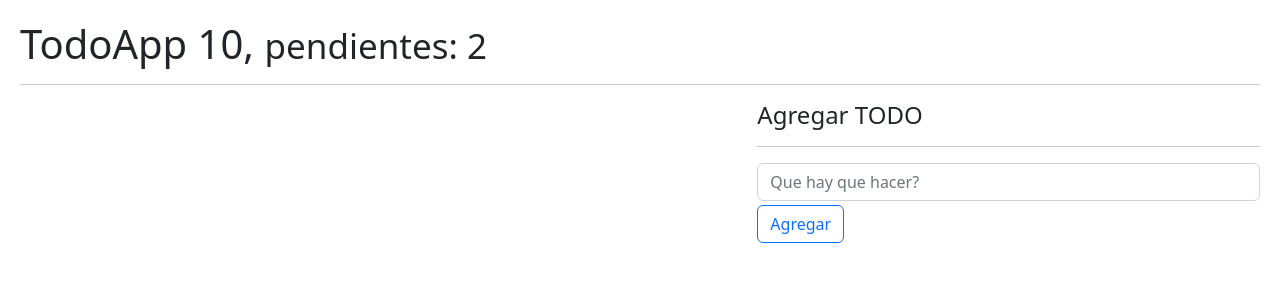
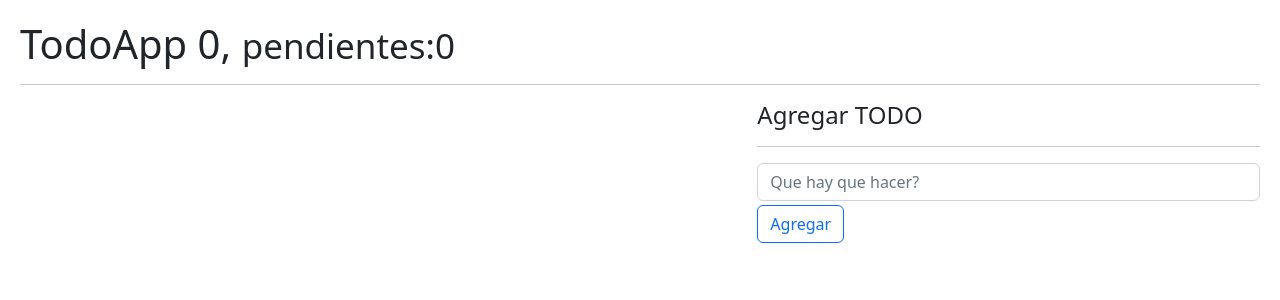
Before and after one commit to ddessilvestri/05-hook-app, a React (Vite) app: page / in a window 1280 px wide. Shown: the top 300 px of the page. Built offline with nearby package versions, Linux system fonts and the light colour scheme.

Commit message:
todos app ready: reducer + custom hooks

```diff
--- a/src/08-useReducer/TodoApp.jsx
+++ b/src/08-useReducer/TodoApp.jsx
@@ -1,66 +1,14 @@
-import { useEffect, useReducer } from "react"
-import { todoReducer } from "./todoReducer";
 import { TodoList } from "./components/TodoList";
 import { TodoAdd } from "./components/TodoAdd";
-
-const initialState = [
-    // {
-    //     id: new Date().getTime(),
-    //     description: 'Recolectar la piedra del alma',
-    //     done:false,
-    // },
-    // {
-    //     id: new Date().getTime() * 3,
-    //     description: 'Recolectar la piedra del poder',
-    //     done:false,
-    // },
-];
-
-const init = () =>{
-    return JSON.parse( localStorage.getItem('todos'))  || [];
-};
+import { useTodos } from "../hooks/useTodos";
 
 export const TodoApp = () => {
 
-    const [todos, dispatch] = useReducer(todoReducer, initialState,init);
-
-    useEffect(() => {
-        localStorage.setItem('todos',JSON.stringify(todos));
-    }, [todos])
-
-
-    const handleNewTodo = (todo) =>{
-        const action = {
-            type: '[TODO] Add Todo',
-            payload: todo,
-        };
-
-        dispatch(action);
-    }
-
-    const handleDeleteTodo = (id) =>{
-        dispatch({
-            type: '[TODO] Remove Todo',
-            payload: id,
-        })
-    };
-
-    const handleToggleTodo = (id)=>{
-        console.log("handleToggleTodo",id);
-        // dispatch({
-        //     type: '[TODO] Toggle Todo',
-        //     payload: id,
-        // })
-        dispatch({
-            type: '[TODO] Toggle Todo',
-            payload: id,
-        });
-    }
-
+    const {todos,todosCount,pendingTodosCount,handleNewTodo,handleDeleteTodo,handleToggleTodo} = useTodos();
 
     return (
         <>
-            <h1>TodoApp 10, <small>pendientes: 2</small></h1>
+            <h1>TodoApp {todosCount}, <small>pendientes:{pendingTodosCount} </small></h1>
             <hr />
 
             <div className="row">
--- a/src/08-useReducer/todoReducer.js
+++ b/src/08-useReducer/todoReducer.js
@@ -17,6 +17,7 @@
                         done: !todo.done,
                     }
                 }
+                return todo;
             });
         default:
             return initialState;
--- /dev/null
+++ b/src/hooks/useTodos.js
@@ -0,0 +1,54 @@
+import { useEffect, useReducer, useState } from "react"
+import { todoReducer } from "../08-useReducer/todoReducer";
+
+const init = () =>{
+    return JSON.parse( localStorage.getItem('todos'))  || [];
+};
+
+export const useTodos = ( initialState =[]) => {
+
+    const [todos, dispatch] = useReducer(todoReducer, initialState,init);
+
+    // const [todosCount, setTodosCount] = useState(0);
+    // const [pendingTodosCount, setPendingTodosCount] = useState(0);
+
+    useEffect(() => {
+        localStorage.setItem('todos',JSON.stringify(todos));
+        // setTodosCount(todos.length);
+        // setPendingTodosCount(todos.filter(todo => !todo.done).length);
+
+    }, [todos])
+
+
+    const handleNewTodo = (todo) =>{
+        const action = {
+            type: '[TODO] Add Todo',
+            payload: todo,
+        };
+
+        dispatch(action);
+    }
+
+    const handleDeleteTodo = (id) =>{
+        dispatch({
+            type: '[TODO] Remove Todo',
+            payload: id,
+        })
+    };
+
+    const handleToggleTodo = (id)=>{
+        dispatch({
+            type: '[TODO] Toggle Todo',
+            payload: id,
+        });
+    }
+
+    return {
+        todos,
+        todosCount: todos.length,
+        pendingTodosCount: todos.filter(todo=> !todo.done).length,
+        handleNewTodo,
+        handleDeleteTodo,
+        handleToggleTodo,
+    }
+}
```
